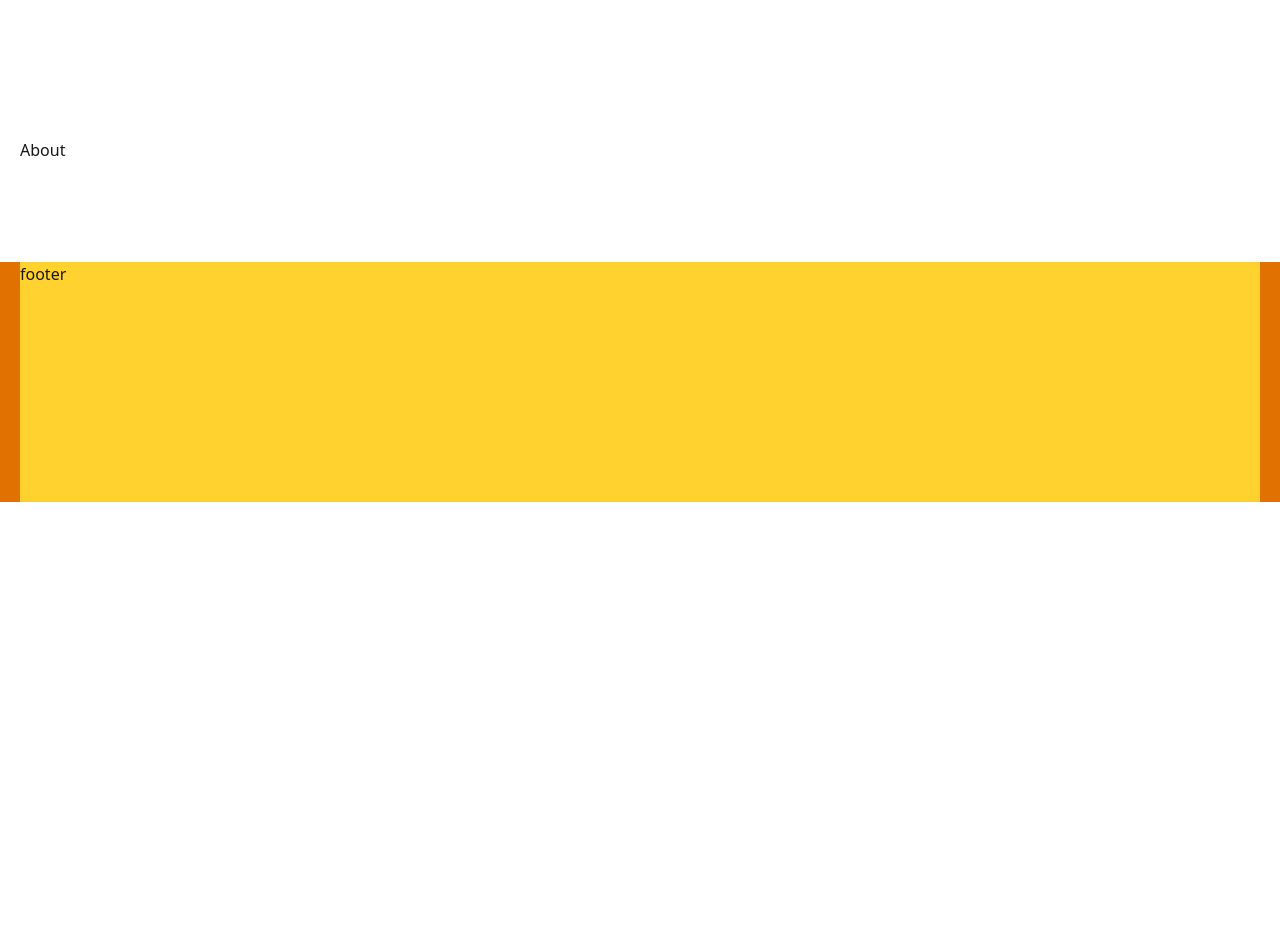
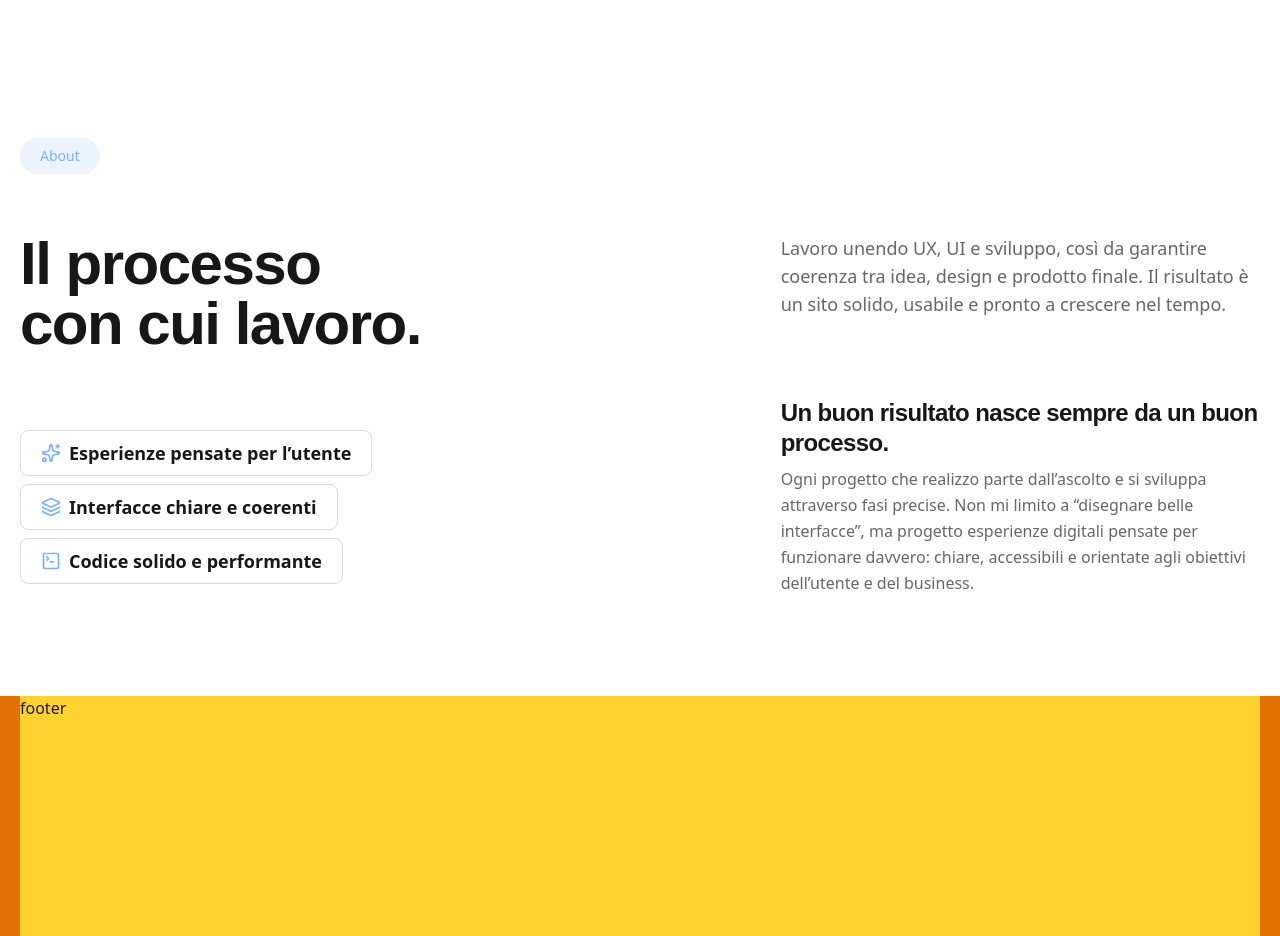
Before and after one commit to nicolocamassa/portfolio, a Next.js app: page / in a window 1280 px wide. Shown: the part 2160-3096 px from the top of the page. Before the commit the page ends 2662 px from the top, so only its background shows below. Built offline with nearby package versions, Linux system fonts and the light colour scheme; a web font is replaced by a local one.

Commit message:
feat: add about layout

```diff
--- a/app/components/sections/AboutSection.tsx
+++ b/app/components/sections/AboutSection.tsx
@@ -1,11 +1,66 @@
-import MainContainer from "./MainContainer"
+import Badge from "../ui/Badge";
+import MainContainer from "./MainContainer";
+import { Sparkles, Layers, SquareTerminal } from "lucide-react";
 
-export default function AboutSection(){
-    return (
-        <section className="relative overflow-hidden">
-            <MainContainer>
-                <p>About</p>
-            </MainContainer>
-        </section>
-    )
+export default function AboutSection() {
+  return (
+    <section className="relative overflow-hidden">
+      <MainContainer className="px-4 sm:px-6">
+        <Badge size="md">About</Badge>
+
+        {/* Mobile: flex-col | md+: grid 12 cols */}
+        <div className="mt-6 flex flex-col gap-8 md:mt-10 md:grid md:grid-cols-12 md:gap-12 lg:gap-16">
+          {/* Title (left, top) */}
+          <div className="md:col-span-7 md:row-start-1">
+            <h2 className="font-sans font-semibold tracking-tight text-balance text-3xl sm:text-4xl md:text-5xl lg:text-6xl">
+              Il processo con cui lavoro.
+            </h2>
+          </div>
+
+          {/* Right text (right column) */}
+          <div className="md:col-span-5 md:row-span-2 md:row-start-1">
+            <p className="text-base sm:text-lg text-[var(--text-secondary)]">
+              Lavoro unendo UX, UI e sviluppo, così da garantire coerenza tra idea, design e prodotto
+              finale. Il risultato è un sito solido, usabile e pronto a crescere nel tempo.
+            </p>
+
+            <h3 className="mt-10 md:mt-20 mb-2 font-sans font-bold tracking-tight leading-tight text-xl sm:text-2xl">
+              Un buon risultato nasce sempre da un buon processo.
+            </h3>
+
+            <p className="text-sm sm:text-base text-[var(--text-secondary)] leading-relaxed max-w-prose">
+              Ogni progetto che realizzo parte dall’ascolto e si sviluppa attraverso fasi precise.
+              Non mi limito a “disegnare belle interfacce”, ma progetto esperienze digitali pensate
+              per funzionare davvero: chiare, accessibili e orientate agli obiettivi dell’utente e
+              del business.
+            </p>
+          </div>
+
+          {/* Badges list:
+              Mobile: after texts (order-3 via DOM position)
+              md+: under title (row 2, left column) */}
+          <ul className="flex flex-col gap-2 md:col-span-7 md:row-start-2">
+            <li>
+              <Badge type="list">
+                <Sparkles className="h-5 w-5" />
+                Esperienze pensate per l’utente
+              </Badge>
+            </li>
+            <li>
+              <Badge type="list">
+                <Layers className="h-5 w-5" />
+                Interfacce chiare e coerenti
+              </Badge>
+            </li>
+            <li>
+              <Badge type="list">
+                <SquareTerminal className="h-5 w-5" />
+                Codice solido e performante
+              </Badge>
+            </li>
+          </ul>
+        </div>
+      </MainContainer>
+    </section>
+  );
 }
--- a/app/components/ui/Badge.tsx
+++ b/app/components/ui/Badge.tsx
@@ -5,6 +5,7 @@ const badge = tv({
   variants: {
     type: {
       normal: "bg-[var(--text-highlight-15)] text-[var(--text-highlight)] mb-2 md:mb-5",
+      list: "rounded-lg border border-[var(--border-default)] font-semibold text-lg! [&_svg]:w-5 [&_svg]:text-[var(--brand)] gap-2", /* TODO: Cambiare le dimensioni dei testi */
       svg: "border border-[var(--border-default)] bg-white text-[var(--text-primary)]",
     },
     size: {
```
